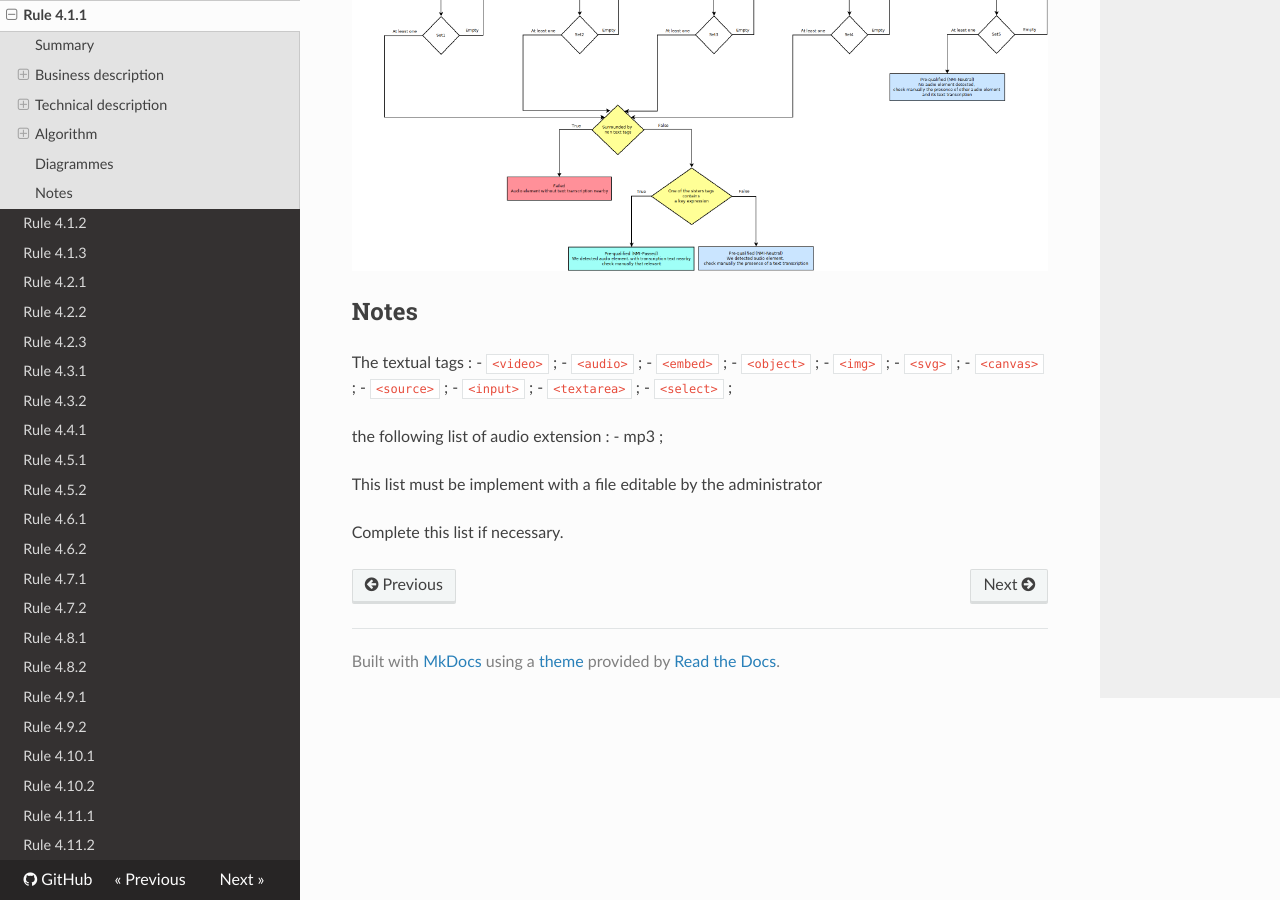
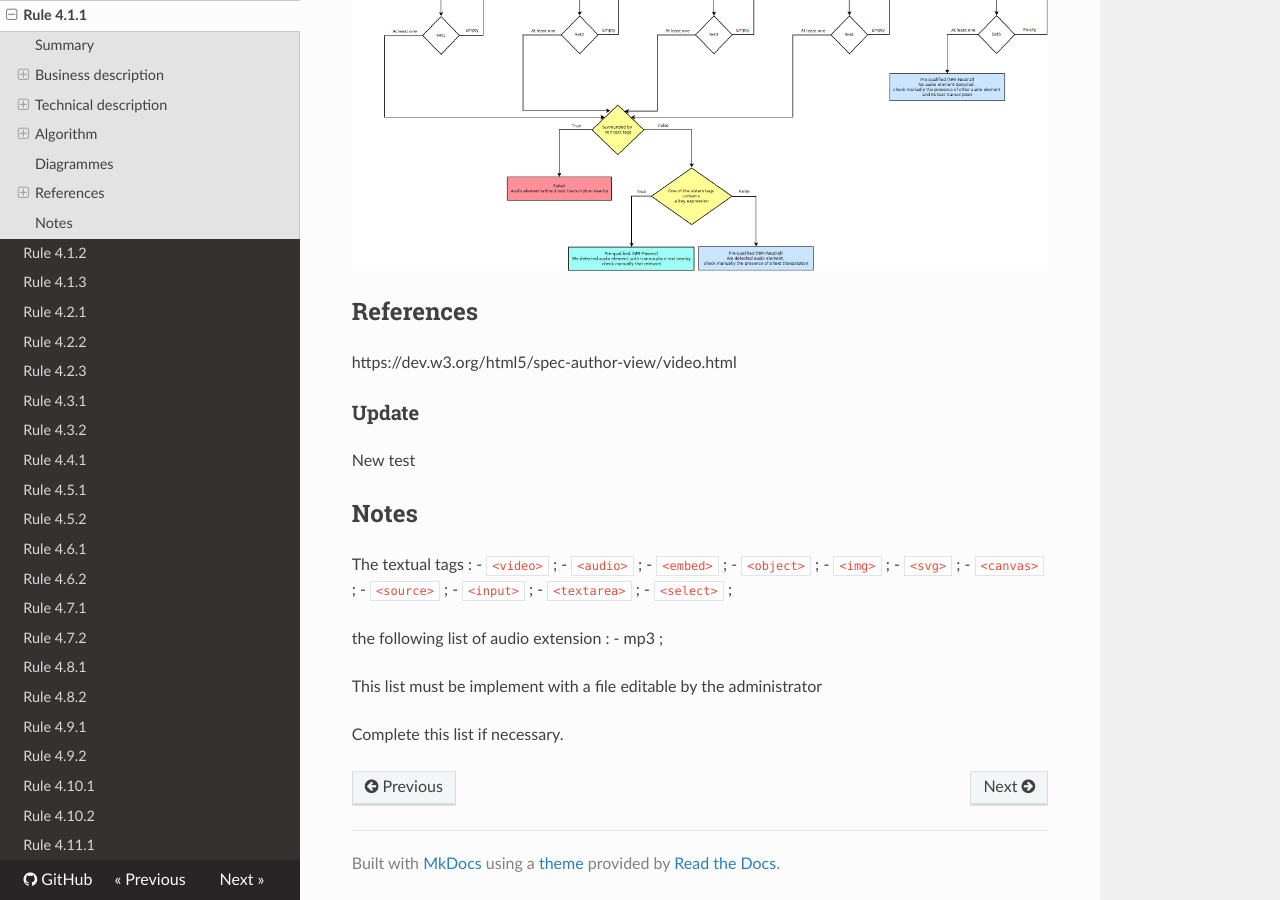
Before and after one commit to Tanaguru/RGAA3-2016, an MkDocs documentation site: the page built from docs/Rule-4-1-1.md, in a window 1280 px wide and 900 px high, scrolled down 4141 px. Built offline with MkDocs 1.6.1, drawn with Linux system fonts in a browser that asks for light colours; nearby versions of some CDN libraries; old or Windows-style settings are respelled for this version of MkDocs.

Commit message:
Update sample test 1.1.1

```diff
--- a/docs/Rule-4-1-1.md
+++ b/docs/Rule-4-1-1.md
@@ -144,6 +144,14 @@ In all other cases
 
 ![](https://raw.githubusercontent.com/Tanaguru/RGAA3-2016/master/docs/Diagrammes/Test4-1-1.png?token=AI6sA-4TkbE-q6EoBy6YIFZlIeQeI181ks5Y-IDcwA%3D%3D)
 
+## References
+
+https://dev.w3.org/html5/spec-author-view/video.html
+
+### Update
+
+New test
+
 ## Notes
 
 The textual tags :
```
Also changed, not shown: docs/Rule-1-10-5.md (+0 -1 lines).
